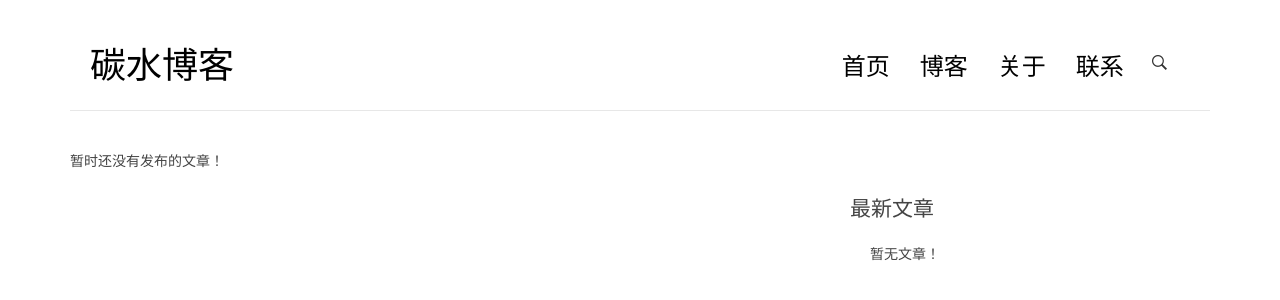
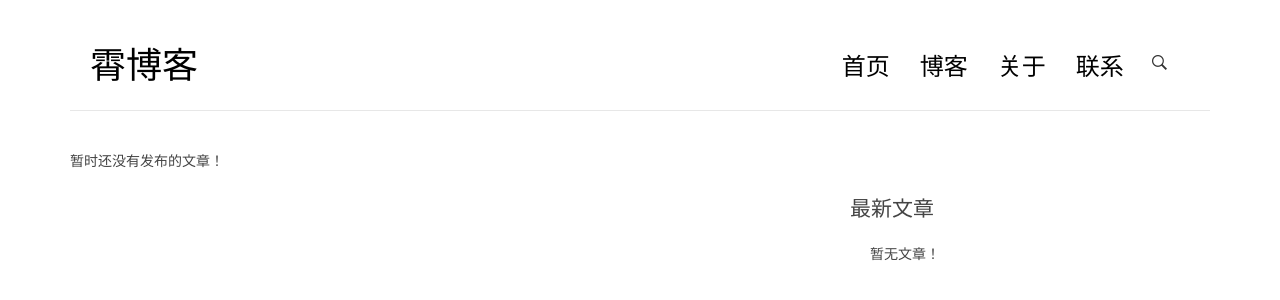
Before and after one commit to ZeroMoint/django-blog-tutorial, a Django app: page / in a window 1280 px wide. Shown: the top 300 px of the page. Run offline with Django 3.2, Linux system fonts and the light colour scheme; data that the repository does not hold is empty; some libraries are stand-ins or nearby versions.

Commit message:
Update base.html

```diff
--- a/templates/base.html
+++ b/templates/base.html
@@ -3,7 +3,7 @@
 <!DOCTYPE html>
 <html>
 <head>
-    <title>碳水博客</title>
+    <title>霄博客</title>
 
     <!-- meta -->
     <meta charset="UTF-8">
@@ -33,7 +33,7 @@
         <div class="row">
             <div class="col-md-4 col-sm-5 col-xs-8">
                 <div class="logo">
-                    <h1><a href="{% url 'blog:index' %}"><b>碳水博客</b></a></a></h1>
+                    <h1><a href="{% url 'blog:index' %}"><b>霄博客</b></a></a></h1>
                 </div>
             </div><!-- col-md-4 -->
             <div class="col-md-8 col-sm-7 col-xs-4">
```
